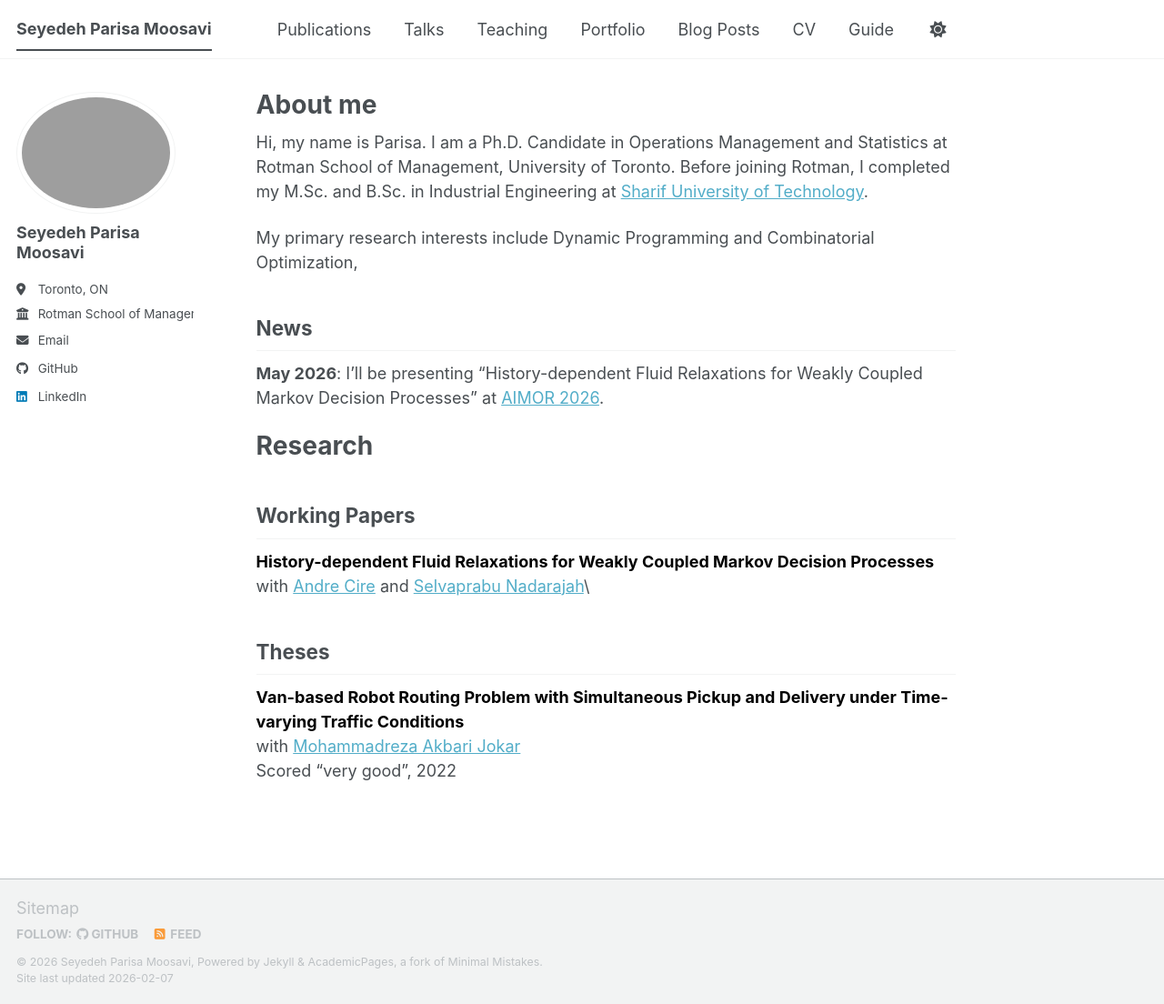
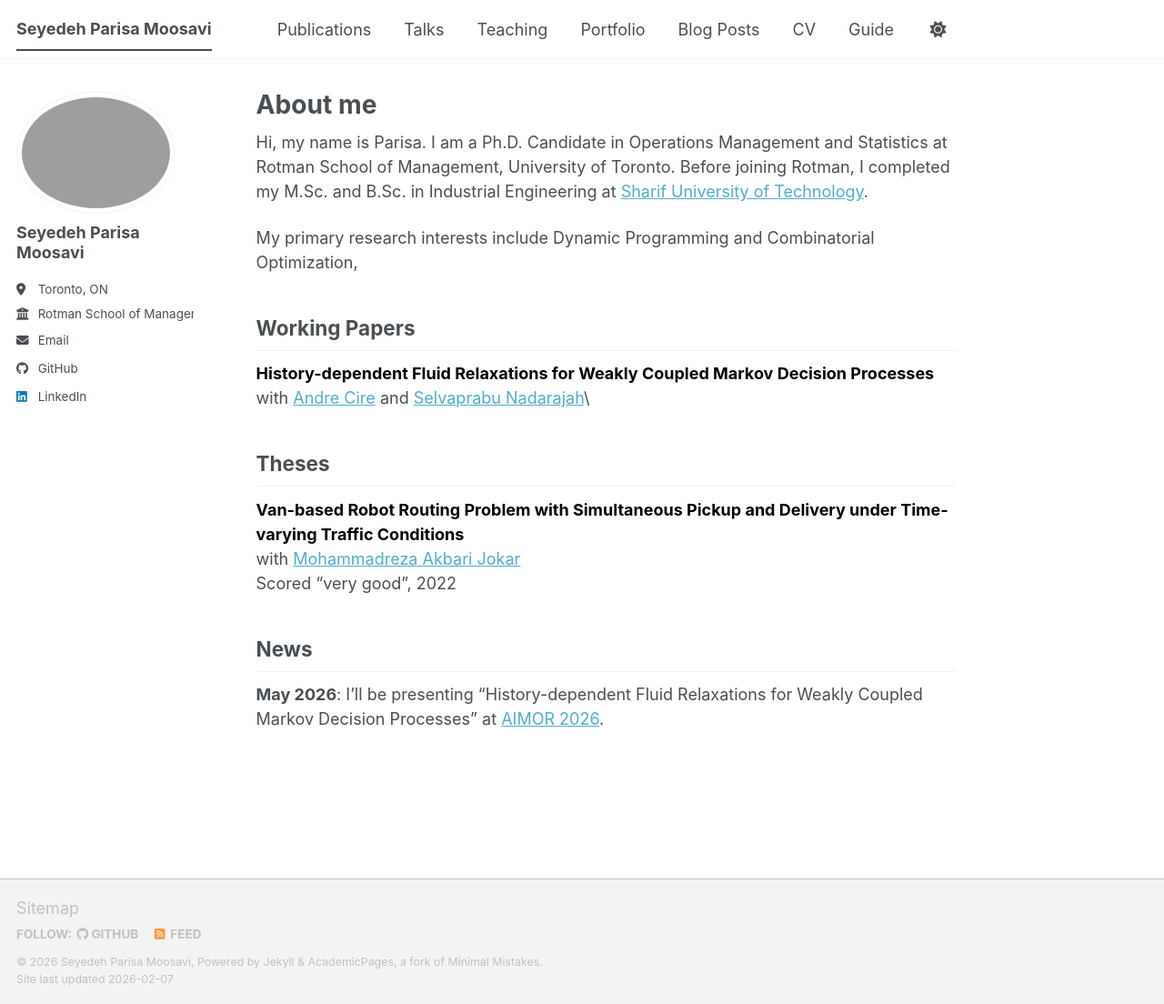
Before and after one commit to parisamsv/parisamsv.github.io, a Jekyll site: the page built from _pages/about.md, in a window 1280 px wide and 1104 px high. Shown: the whole window at 91% size. Built offline with Jekyll 4.4.1, drawn with Linux system fonts in a browser that asks for light colours; a script bundle is joined from its source files by our own code; library files that are not in the unit come from our copies; some of the changed lines change nothing that is shown.

Commit message:
Reorganize news section in about.md

```diff
--- a/_pages/about.md
+++ b/_pages/about.md
@@ -12,10 +12,8 @@ Hi, my name is Parisa. I am a Ph.D. Candidate in Operations Management and Stati
 
 My primary research interests include Dynamic Programming and Combinatorial Optimization,
 
-## News
-**May 2026**: I'll be presenting "History-dependent Fluid Relaxations for Weakly Coupled Markov Decision Processes" at [AIMOR 2026](https://haskayne.ucalgary.ca/aimor).
 
-# Research {#research}
+
 ## Working Papers
 <span style="color: black">**History-dependent Fluid Relaxations for Weakly Coupled Markov Decision Processes**</span> \
   with [Andre Cire](https://discover.research.utoronto.ca/16076-andre-augusto-cire) and [Selvaprabu Nadarajah](https://www.selva-nadarajah.com/)\
@@ -24,3 +22,6 @@ My primary research interests include Dynamic Programming and Combinatorial Opti
 Traffic Conditions**</span> \
   with [Mohammadreza Akbari Jokar](http://ie.sharif.ir/~ieweb/?p=faculty/akbari) \
   Scored "very good", 2022
+
+## News
+**May 2026**: I'll be presenting "History-dependent Fluid Relaxations for Weakly Coupled Markov Decision Processes" at [AIMOR 2026](https://haskayne.ucalgary.ca/aimor).
```
